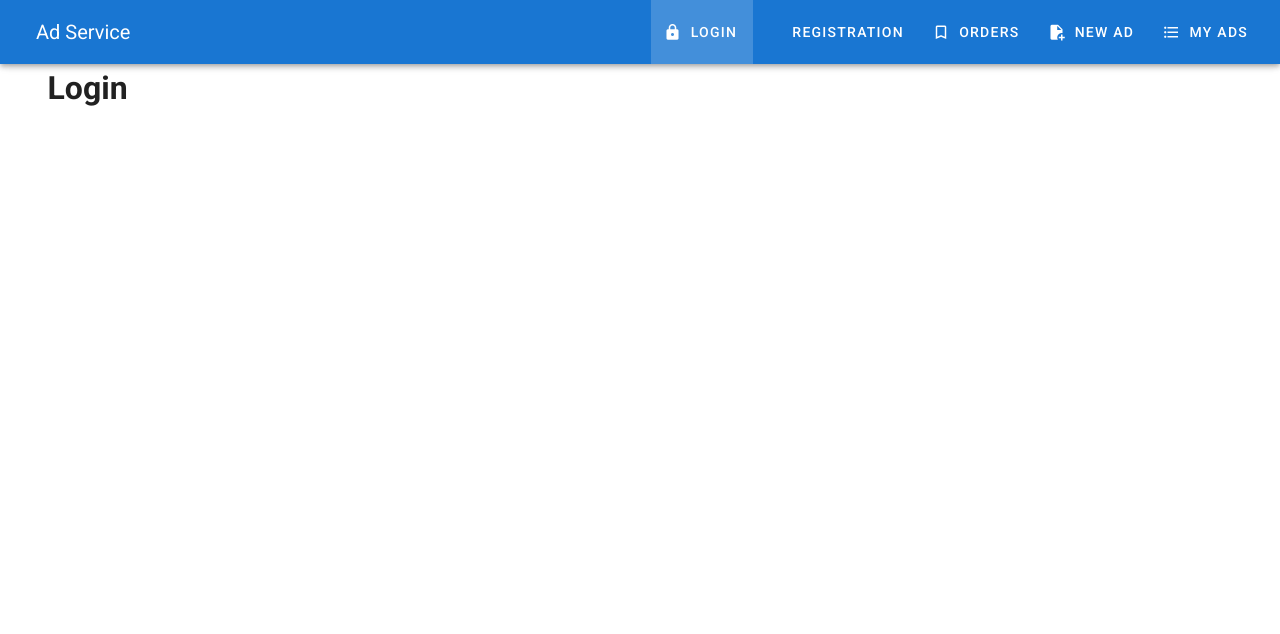
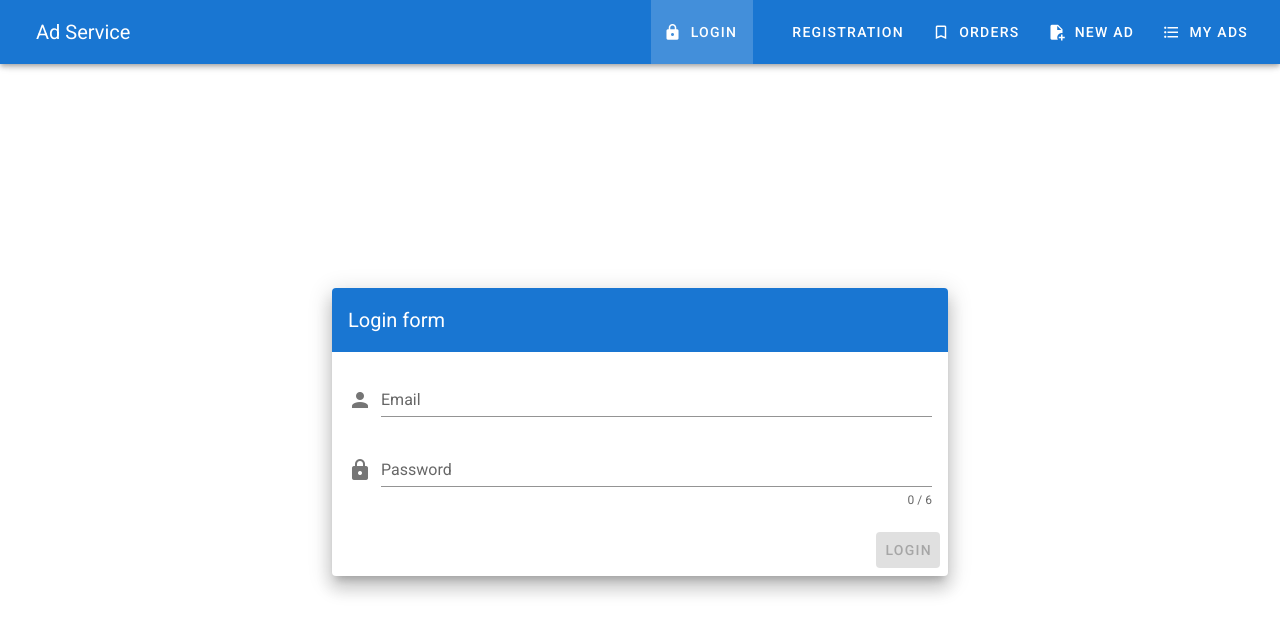
Before and after one commit to alexnas/vue-ad-project, a Vue app: page /login in a window 1280 px wide. Shown: the top 634 px of the page. Built offline with nearby package versions, Linux system fonts and the light colour scheme.

Commit message:
Create login form with validation.

```diff
--- a/src/App.vue
+++ b/src/App.vue
@@ -1,6 +1,6 @@
 <template>
   <v-app>
-    <v-navigation-drawer v-model="drawer" app temporary="false">
+    <v-navigation-drawer v-model="drawer" app temporary>
       <v-list>
         <v-list-item v-for="link of links" :key="link.title" :to="link.url">
           <v-list-item-icon>
--- a/src/components/Auth/Login.vue
+++ b/src/components/Auth/Login.vue
@@ -1,20 +1,76 @@
 <template>
-  <v-container>
-    <v-layout row>
-      <v-flex xs12>
-        <h1>Login</h1>
-      </v-flex>
-    </v-layout>
+  <v-container class="fill-height" fluid>
+    <v-row align="center" justify="center">
+      <v-col cols="12" sm="8" md="6">
+        <v-card class="elevation-12">
+          <v-toolbar color="primary" dark flat>
+            <v-toolbar-title>Login form</v-toolbar-title>
+          </v-toolbar>
+          <v-card-text>
+            <v-form ref="form" v-model="valid" validation>
+              <v-text-field
+                label="Email"
+                name="email"
+                prepend-icon="mdi-account"
+                type="email"
+                v-model="email"
+                :rules="emailRules"
+              ></v-text-field>
+
+              <v-text-field
+                label="Password"
+                name="password"
+                prepend-icon="mdi-lock"
+                type="password"
+                :counter="6"
+                v-model="password"
+                :rules="passwordRules"
+              ></v-text-field>
+            </v-form>
+          </v-card-text>
+          <v-card-actions>
+            <v-spacer></v-spacer>
+            <v-btn color="primary" :disabled="!valid" @click="onSubmit">
+              Login
+            </v-btn>
+          </v-card-actions>
+        </v-card>
+      </v-col>
+    </v-row>
   </v-container>
 </template>
 
 <script>
+const emailRegex = /^\w+([\\.-]?\w+)*@\w+([\\.-]?\w+)*(\.\w{2,3})+$/;
+
 export default {
   data() {
-    return {};
+    return {
+      email: "",
+      password: "",
+      valid: false,
+      emailRules: [
+        v => !!v || "E-mail is required",
+        v => emailRegex.test(v) || "E-mail must be valid"
+      ],
+      passwordRules: [
+        v => !!v || "Password is required",
+        v => (v && v.length >= 6) || "Password must be 6 or more characters"
+      ]
+    };
+  },
+  methods: {
+    onSubmit() {
+      if (this.$refs.form.validate()) {
+        const user = {
+          email: this.email,
+          password: this.password
+        };
+        console.log("validated == ", user);
+      }
+    }
   }
 };
 </script>
 
-<style>
-</style>
+<style></style>
```
